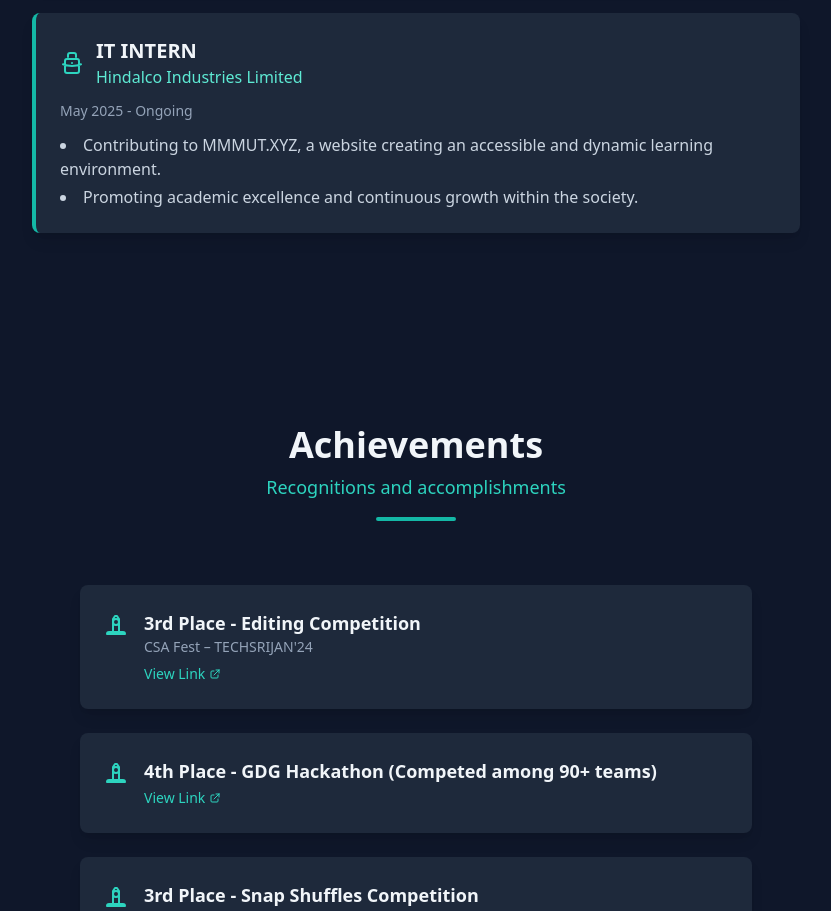
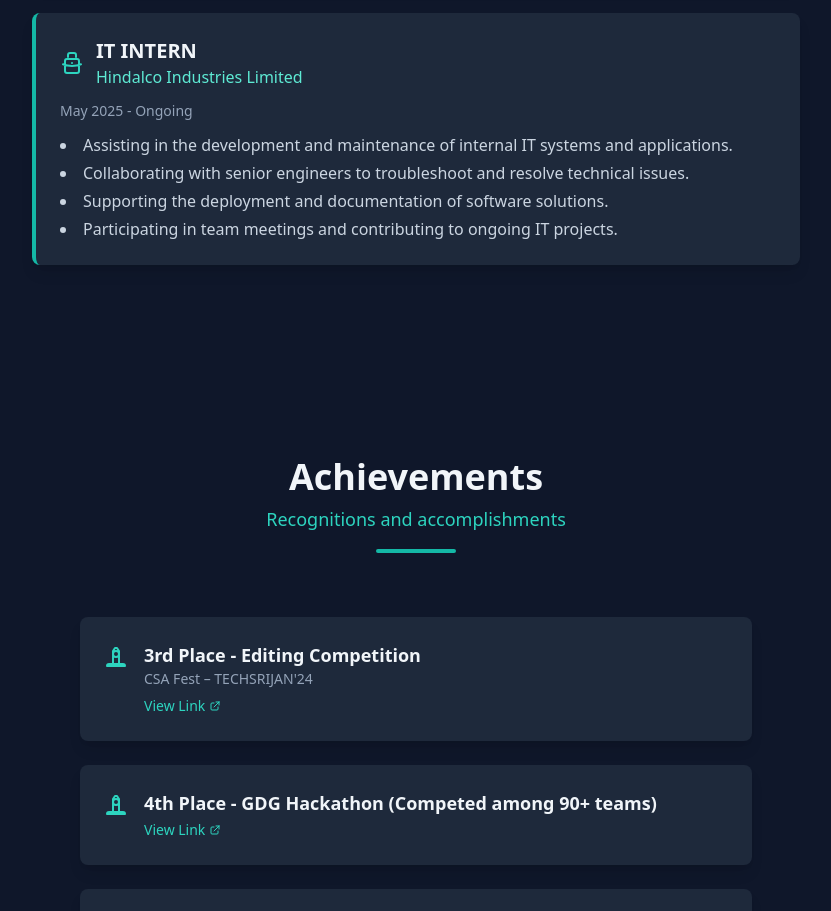
Before and after one commit to vk26kumar/Vishal-Portfolio, a React (Vite) app: page / in a window 1280 px wide. Shown: the part 4940-5851 px from the top of the page, without its empty margins (224-1055 px from the left). Built offline with nearby package versions, Linux system fonts and the light colour scheme.

Commit message:
Initial commit

```diff
--- a/constants.ts
+++ b/constants.ts
@@ -160,13 +160,15 @@ export const PORTFOLIO_DATA: PortfolioData = {
       ]
     },
     {
-      id: "mmmut-reso",
+      id: "hindalco-intern",
       role: "IT INTERN",
       organization: "Hindalco Industries Limited",
       duration: "May 2025 - Ongoing",
       description: [
-        "Contributing to MMMUT.XYZ, a website creating an accessible and dynamic learning environment.",
-        "Promoting academic excellence and continuous growth within the society."
+        "Assisting in the development and maintenance of internal IT systems and applications.",
+        "Collaborating with senior engineers to troubleshoot and resolve technical issues.",
+        "Supporting the deployment and documentation of software solutions.",
+        "Participating in team meetings and contributing to ongoing IT projects."
       ]
     }
   ],
```
